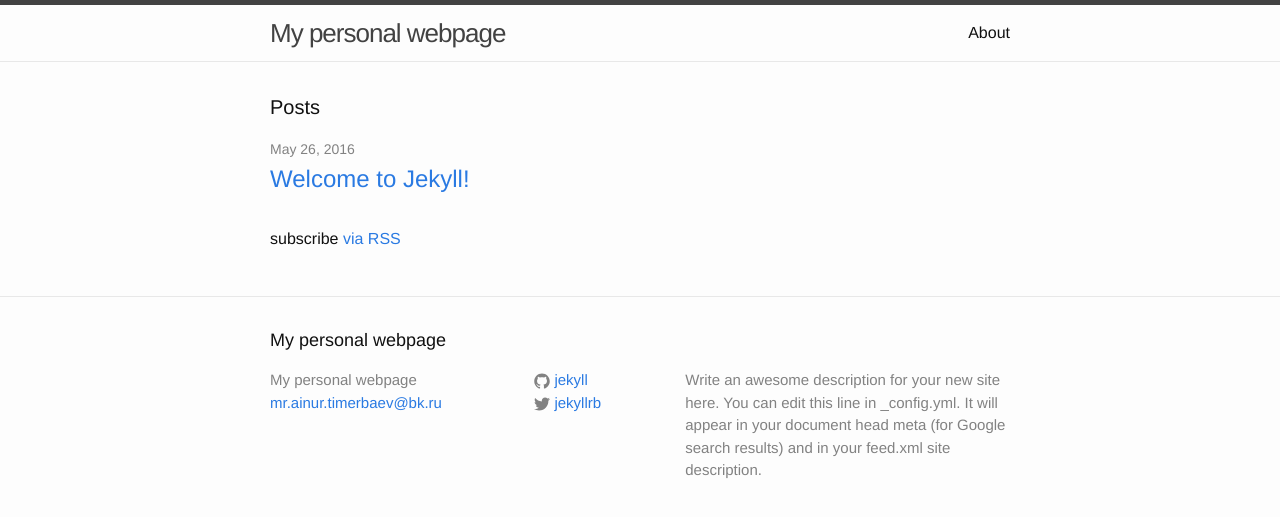
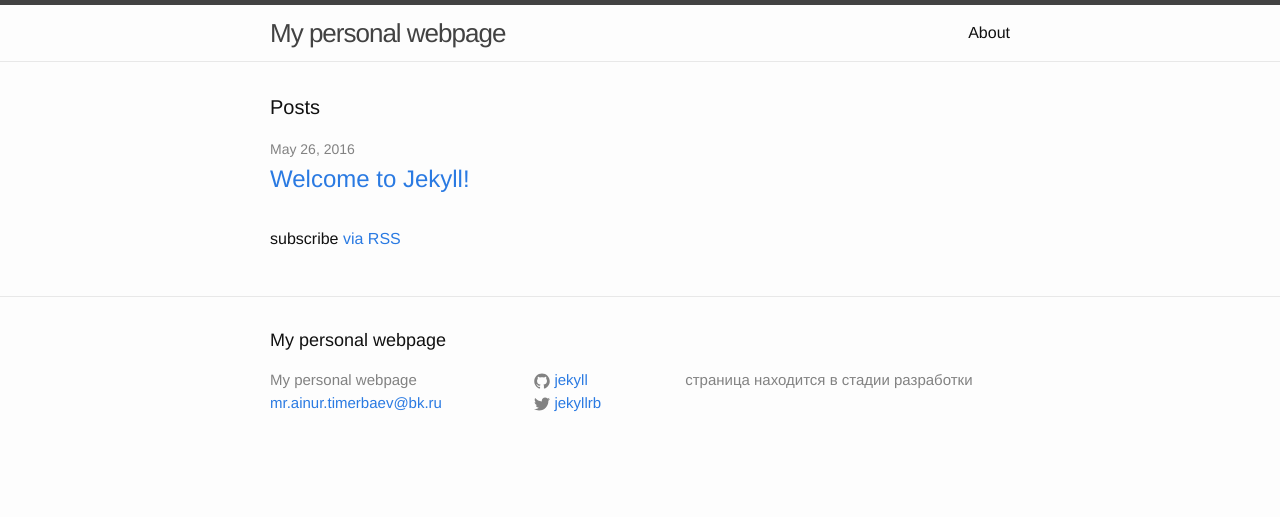
Before and after one commit to designAi/designAi.github.io, a Jekyll site: the page built from index.html, in a window 1280 px wide. Shown: the top 517 px of the page. Built offline with Jekyll 4.4.1, drawn with Linux system fonts in a browser that asks for light colours.

Commit message:
Update _config.yml

```diff
--- a/_config.yml
+++ b/_config.yml
@@ -9,9 +9,7 @@
 title: My personal webpage
 email: mr.ainur.timerbaev@bk.ru
 description: > # this means to ignore newlines until "baseurl:"
-  Write an awesome description for your new site here. You can edit this
-  line in _config.yml. It will appear in your document head meta (for
-  Google search results) and in your feed.xml site description.
+ страница находится в стадии разработки
 baseurl: "" # the subpath of your site, e.g. /blog
 url: "http://yourdomain.com" # the base hostname & protocol for your site
 twitter_username: jekyllrb
```
